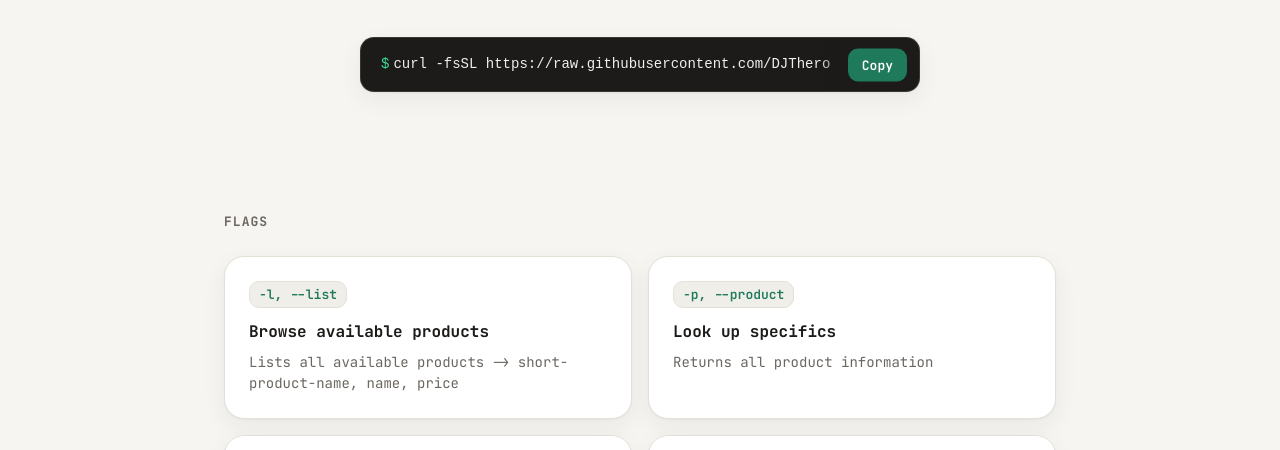
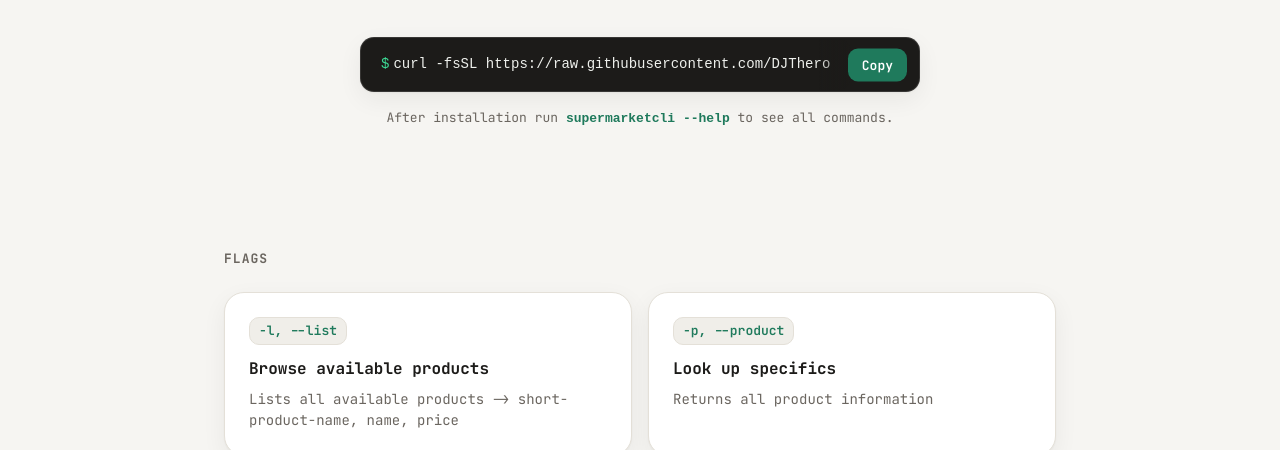
Before and after one commit to DJTheron/SuperMarketCLI, a plain HTML site: page docs/index.html in a window 1280 px wide. Shown: the part 336-786 px from the top of the page. Drawn offline with Linux system fonts and the light colour scheme.

Commit message:
Move getting-started hint under the install box

```diff
--- a/docs/index.html
+++ b/docs/index.html
@@ -207,6 +207,18 @@
     margin: 0 0 24px;
   }
 
+  .hint {
+    margin: 16px 0 0;
+    font-size: 13px;
+    text-align: center;
+    color: var(--text-muted);
+  }
+
+  .hint code {
+    color: var(--accent);
+    font-weight: 600;
+  }
+
   .grid {
     display: grid;
     grid-template-columns: repeat(2, 1fr);
@@ -337,6 +349,7 @@
         <div class="fade"></div>
         <button class="copy-btn" onclick="copyInstall(this)">Copy</button>
       </div>
+      <p class="hint">After installation run <code>supermarketcli --help</code> to see all commands.</p>
     </header>
 
     <section>
```
